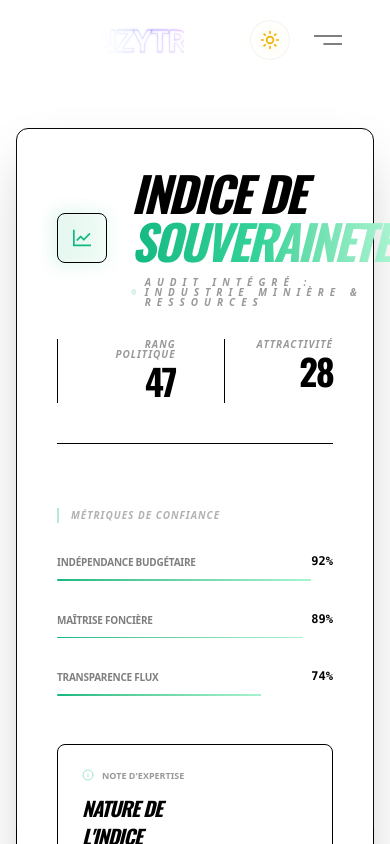
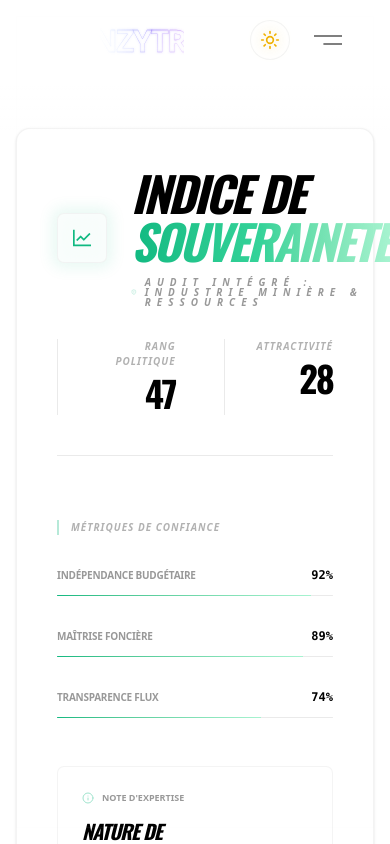
Before and after one commit to nonnzy7even7iete/nonnzytransformiumfullstackbundel, a Next.js app: page /logique-metier-serveur in a window 390 px wide. Both pictures are taken after a click on the button 270 px from the left and 40 px from the top of the page. Shown: the top 844 px of the page. Built offline with nearby package versions, Linux system fonts and the light colour scheme; no server answers.

Commit message:
Zy Bulding workflow

```diff
--- a/src/components/frontendkit/dataChart.tsx
+++ b/src/components/frontendkit/dataChart.tsx
@@ -21,7 +21,6 @@ import {
   type ChartConfig,
 } from "@/components/ui/chart";
 
-// TYPES ET INTERFACES
 interface DonneeIndice {
   annee: string;
   indice: number;
@@ -50,32 +49,32 @@ export default function TerminalDynamiqueSouverain({
   labels = { primary: "Indice Côte d'Ivoire", secondary: "Moyenne CEDEAO" },
   secteur = "Industrie Minière & Ressources",
 }: TerminalProps) {
-  const id = React.useId().replace(/:/g, ""); // Nettoyage de l'ID pour les gradients SVG
+  const id = React.useId().replace(/:/g, "");
   const ref = React.useRef<HTMLDivElement>(null);
   const isInView = useInView(ref, { amount: 0.2, once: true });
 
   const configGraphique = {
     indice: { label: labels.primary, color: "#10b981" },
-    moyenne_region: { label: labels.secondary, color: "#64748b" },
+    moyenne_region: { label: labels.secondary, color: "var(--accents-2)" },
   } satisfies ChartConfig;
 
   return (
     <div
       ref={ref}
-      className="w-full bg-background text-foreground p-10 font-sans antialiased border border-border rounded-xl shadow-2xl transition-colors duration-200"
+      className="w-full bg-[var(--background)] text-[var(--foreground)] p-10 antialiased border border-[var(--border-color)] rounded-[var(--radius-vercel)] shadow-sm transition-colors duration-200"
     >
-      {/* HEADER : VERT PURE -> LEGER */}
-      <div className="flex flex-col md:flex-row justify-between items-start mb-16 border-b border-muted pb-10 gap-8 overflow-visible relative z-10">
+      {/* HEADER */}
+      <div className="flex flex-col md:flex-row justify-between items-start mb-16 border-b border-[var(--accents-2)] pb-10 gap-8 relative z-10">
         <div className="space-y-4">
-          <div className="flex items-center gap-6 overflow-visible">
+          <div className="flex items-center gap-6">
             <div className="relative group">
-              <div className="absolute -inset-1 bg-gradient-to-r from-[#10b981] to-[#a7f3d0] rounded-lg blur opacity-15 group-hover:opacity-30 transition duration-1000"></div>
-              <div className="relative p-3 bg-card/50 border border-border backdrop-blur-md rounded-lg">
+              <div className="absolute -inset-1 bg-[#10b981] rounded-lg blur opacity-10 group-hover:opacity-20 transition duration-1000"></div>
+              <div className="relative p-3 bg-[var(--card-bg-glass)] border border-[var(--border-color)] backdrop-blur-md rounded-[var(--radius-vercel-zy)]">
                 <AiOutlineLineChart className="h-6 w-6 text-[#10b981]" />
               </div>
             </div>
 
-            <div className="overflow-visible">
+            <div>
               <h1
                 className="text-5xl font-black tracking-tighter uppercase leading-none italic"
                 style={{ fontFamily: "'Oswald', sans-serif" }}
@@ -85,9 +84,9 @@ export default function TerminalDynamiqueSouverain({
                   {titre}
                 </span>
               </h1>
-              <div className="flex items-center gap-2 mt-3 overflow-visible antialiased leading-none">
-                <ShieldAlert className="h-3 w-3 text-[#10b981] opacity-60" />
-                <p className="text-[10px] font-bold opacity-40 uppercase tracking-[0.6em] italic leading-none">
+              <div className="flex items-center gap-2 mt-3 opacity-40">
+                <ShieldAlert className="h-3 w-3 text-[#10b981]" />
+                <p className="text-[10px] font-bold uppercase tracking-[0.6em] italic leading-none">
                   Audit Intégré : {secteur}
                 </p>
               </div>
@@ -95,7 +94,7 @@ export default function TerminalDynamiqueSouverain({
           </div>
         </div>
 
-        <div className="flex gap-12 tabular-nums relative z-10">
+        <div className="flex gap-12 tabular-nums">
           <CompteurHeader
             label="Rang Politique"
             target={47}
@@ -109,10 +108,10 @@ export default function TerminalDynamiqueSouverain({
         </div>
       </div>
 
-      <div className="grid grid-cols-1 lg:grid-cols-12 gap-16 relative z-0 antialiased">
+      <div className="grid grid-cols-1 lg:grid-cols-12 gap-16">
         {/* SIDEBAR */}
-        <div className="lg:col-span-3 space-y-12 overflow-visible">
-          <div className="space-y-8 relative z-10">
+        <div className="lg:col-span-3 space-y-12">
+          <div className="space-y-8">
             <h3 className="text-[10px] font-black uppercase opacity-30 tracking-widest border-l-2 border-[#10b981] pl-3 italic">
               Métriques de Confiance
             </h3>
@@ -133,7 +132,7 @@ export default function TerminalDynamiqueSouverain({
             />
           </div>
 
-          <div className="p-6 bg-card border border-border rounded-lg relative group">
+          <div className="p-6 bg-[var(--card-bg)] border border-[var(--border-color)] rounded-[var(--radius-vercel-zy)] group">
             <div className="flex items-center gap-2 mb-3 text-[9px] font-black uppercase opacity-40">
               <Info className="h-3 w-3 text-[#10b981]" />
               <span>Note d'expertise</span>
@@ -149,13 +148,13 @@ export default function TerminalDynamiqueSouverain({
               <span className="text-[#10b981] font-bold">
                 capacité d'auto-détermination
               </span>{" "}
-              économique dans le secteur extractif.
+              économique.
             </p>
           </div>
         </div>
 
-        {/* CHART - ANIMATION 7s ISOLÉE */}
-        <div className="lg:col-span-9 overflow-visible z-0">
+        {/* CHART AREA */}
+        <div className="lg:col-span-9">
           <ChartContainer config={configGraphique} className="h-[450px] w-full">
             <ResponsiveContainer width="100%" height="100%">
               <AreaChart
@@ -164,7 +163,7 @@ export default function TerminalDynamiqueSouverain({
               >
                 <defs>
                   <linearGradient
-                    id={`line-grad-${id}`}
+                    id={`l-grad-${id}`}
                     x1="0"
                     y1="0"
                     x2="1"
@@ -175,55 +174,49 @@ export default function TerminalDynamiqueSouverain({
                     <stop offset="100%" stopColor="#ff4500" />
                   </linearGradient>
                   <linearGradient
-                    id={`area-grad-${id}`}
+                    id={`a-grad-${id}`}
                     x1="0"
                     y1="0"
                     x2="0"
                     y2="1"
                   >
-                    <stop offset="0%" stopColor="#10b981" stopOpacity={0.15} />
+                    <stop offset="0%" stopColor="#10b981" stopOpacity={0.1} />
                     <stop offset="100%" stopColor="#10b981" stopOpacity={0} />
                   </linearGradient>
                 </defs>
                 <CartesianGrid
                   vertical={false}
-                  strokeDasharray="3 3"
-                  strokeOpacity={0.1}
+                  stroke="var(--accents-2)"
+                  strokeOpacity={0.5}
                 />
                 <XAxis
                   dataKey="annee"
                   axisLine={false}
                   tickLine={false}
-                  tick={{ fill: "currentColor", fontSize: 11, opacity: 0.5 }}
+                  tick={{
+                    fill: "var(--foreground)",
+                    fontSize: 11,
+                    opacity: 0.5,
+                  }}
                   dy={15}
                 />
                 <YAxis hide domain={[30, 75]} />
                 <ChartTooltip
-                  cursor={{
-                    stroke: "#10b981",
-                    strokeWidth: 1,
-                    strokeDasharray: "4 4",
-                  }}
+                  cursor={{ stroke: "var(--accents-2)", strokeWidth: 1 }}
                   content={
                     <ChartTooltipContent
-                      className="backdrop-blur-xl bg-background/80 border-border rounded-lg p-4 shadow-2xl"
+                      className="bg-[var(--card-bg-glass)] border-[var(--border-color)] backdrop-blur-xl rounded-[var(--radius-vercel-zy)] shadow-xl"
                       formatter={(value, name) => (
-                        <div className="flex w-full items-center justify-between gap-6 antialiased tabular-nums">
-                          <div className="flex items-center gap-2">
-                            <div
-                              className="h-1.5 w-1.5 rounded-full"
-                              style={{ backgroundColor: "#10b981" }}
-                            />
+                        <div className="flex items-center justify-between gap-6 tabular-nums">
                           <span
-                              className="text-[9px] font-black uppercase tracking-widest opacity-60 italic"
+                            className="text-[9px] font-black uppercase tracking-widest opacity-60"
                             style={{ fontFamily: "'Oswald', sans-serif" }}
                           >
                             {configGraphique[
                               name as keyof typeof configGraphique
                             ]?.label || name}
                           </span>
-                          </div>
-                          <span className="font-mono font-bold text-[#10b981] text-xs">
+                          <span className="font-mono font-bold text-[#10b981]">
                             {value}
                           </span>
                         </div>
@@ -234,38 +227,36 @@ export default function TerminalDynamiqueSouverain({
                 <Area
                   dataKey="moyenne_region"
                   type="monotone"
-                  stroke="#64748b"
+                  stroke="var(--accents-2)"
                   strokeWidth={1}
                   fill="transparent"
-                  strokeOpacity={0.2}
-                  animationDuration={1000}
                 />
                 <Area
                   dataKey="indice"
                   type="monotone"
-                  stroke={`url(#line-grad-${id})`}
+                  stroke={`url(#l-grad-${id})`}
                   strokeWidth={2}
-                  fill={`url(#area-grad-${id})`}
+                  fill={`url(#a-grad-${id})`}
                   isAnimationActive={true}
-                  animationDuration={7000} // ANIMATION 7 SECONDES ISOLÉE
+                  animationDuration={7000}
                   activeDot={{
-                    stroke: "#10b981", // VERT FULL
-                    strokeWidth: 2,
-                    fill: "white",
-                    r: 5,
+                    stroke: "#10b981",
+                    fill: "#10b981", // VERT FULL SANS POINT BLANC
+                    r: 4,
+                    strokeWidth: 0,
                   }}
                 />
                 <ReferenceLine
                   y={60}
                   stroke="#10b981"
                   strokeDasharray="4 4"
-                  opacity={0.3}
+                  opacity={0.2}
                 />
               </AreaChart>
             </ResponsiveContainer>
           </ChartContainer>
 
-          <div className="grid grid-cols-1 md:grid-cols-2 gap-6 mt-16 border-t border-muted pt-10 relative z-10">
+          <div className="grid grid-cols-1 md:grid-cols-2 gap-6 mt-16 border-t border-[var(--accents-2)] pt-10">
             <TuileActualite
               titre="Autonomie Fiscale"
               statut="SÉCURISÉ"
@@ -283,7 +274,6 @@ export default function TerminalDynamiqueSouverain({
   );
 }
 
-// SOUS-COMPOSANTS DÉBUGGÉS
 function CompteurHeader({
   label,
   target,
@@ -296,23 +286,21 @@ function CompteurHeader({
   const count = useMotionValue(0);
   const rounded = useSpring(count, { stiffness: 40, damping: 20 });
   const [display, setDisplay] = React.useState(0);
-
   React.useEffect(() => {
     if (isInView) count.set(target);
     else count.set(0);
   }, [isInView, target, count]);
-
   React.useEffect(() => {
     return rounded.on("change", (latest) => setDisplay(Math.round(latest)));
   }, [rounded]);
 
   return (
-    <div className="text-right border-l border-muted pl-8 tabular-nums">
-      <p className="text-[10px] font-black opacity-40 uppercase tracking-widest mb-1 italic leading-none">
+    <div className="text-right border-l border-[var(--accents-2)] pl-8">
+      <p className="text-[10px] font-black opacity-30 uppercase tracking-widest mb-1 italic">
         {label}
       </p>
       <span
-        className="text-4xl font-black tracking-tighter leading-none"
+        className="text-4xl font-black tracking-tighter"
         style={{ fontFamily: "'Oswald', sans-serif" }}
       >
         {display}
@@ -332,15 +320,15 @@ function JaugeDynamique({
 }) {
   return (
     <div className="space-y-3">
-      <div className="flex justify-between items-end tabular-nums leading-none">
-        <span className="text-[10px] font-black uppercase opacity-50 tracking-tight leading-none">
+      <div className="flex justify-between items-end tabular-nums">
+        <span className="text-[10px] font-black uppercase opacity-40 tracking-tight">
           {label}
         </span>
-        <span className="text-xs font-mono font-bold leading-none">
+        <span className="text-xs font-mono font-bold">
           {isInView ? val : 0}%
         </span>
       </div>
-      <div className="h-[1.5px] w-full bg-muted rounded-full overflow-hidden relative">
+      <div className="h-[1px] w-full bg-[var(--accents-2)] rounded-full overflow-hidden relative">
         <motion.div
           initial={{ width: 0 }}
           animate={{ width: isInView ? `${val}%` : 0 }}
@@ -362,20 +350,18 @@ function TuileActualite({
   desc: string;
 }) {
   return (
-    <div className="p-6 bg-card border border-border rounded-lg hover:border-[#10b981]/50 transition-all group relative z-10">
-      <div className="flex justify-between items-center mb-4 leading-none text-[9px] font-bold uppercase tracking-widest">
-        <div className="h-1 w-8 bg-[#10b981]/20 group-hover:bg-[#10b981] transition-colors" />
+    <div className="p-6 bg-[var(--card-bg)] border border-[var(--border-color)] rounded-[var(--radius-vercel-zy)] group hover:border-[var(--foreground)] transition-all">
+      <div className="flex justify-between items-center mb-4 text-[9px] font-bold uppercase tracking-widest">
+        <div className="h-[2px] w-6 bg-[#10b981]" />
         <span className="text-[#10b981]">{statut}</span>
       </div>
       <h4
-        className="text-xs font-black uppercase mb-2 italic leading-none"
+        className="text-xs font-black uppercase mb-2 italic"
         style={{ fontFamily: "'Oswald', sans-serif" }}
       >
         {titre}
       </h4>
-      <p className="text-[10px] opacity-60 font-medium leading-relaxed">
-        {desc}
-      </p>
+      <p className="text-[10px] opacity-60 leading-relaxed">{desc}</p>
     </div>
   );
 }
```
Lines whose indentation alone changed are shown as unchanged.
